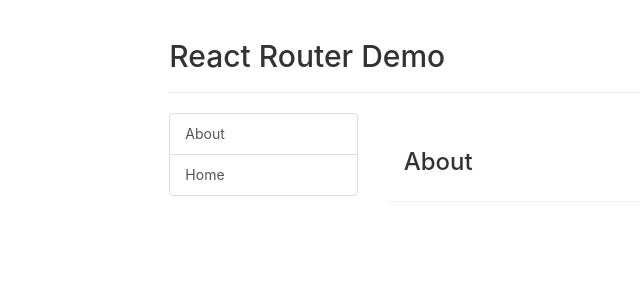
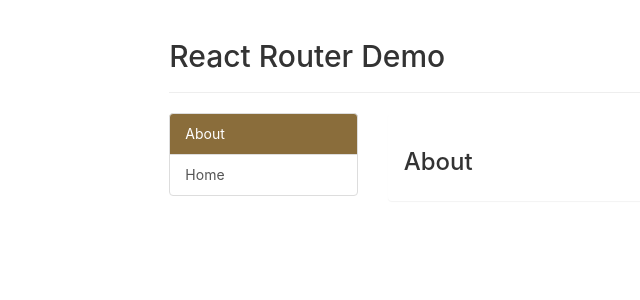
Before and after one commit to BUGHERE/hello-react, a React (Create React App) app: page /about in a window 1280 px wide. Shown: the top 300 px of the page, without its empty margins (49-689 px from the left). Built offline with nearby package versions, Linux system fonts and the light colour scheme.

Commit message:
Redirect默认地址重定向

```diff
--- a/src/App.jsx
+++ b/src/App.jsx
@@ -1,5 +1,5 @@
 import React, {Component} from 'react';
-import {Route, Switch} from 'react-router-dom'
+import {Route, Switch, Redirect} from 'react-router-dom'
 import About from './pages/About'
 import Home from './pages/Home'
 import Header from './components/Header'
@@ -16,8 +16,8 @@ export default class App extends Component {
               {/*原生（有刷跳转）*/}
               {/*<a className="list-group-item" href="./about.html">About</a>*/}
               {/*<a className="list-group-item active" href="./home.html">Home</a>*/}
-              <MyNavLink to="/about/a/b">About</MyNavLink>
-              <MyNavLink to="/home/a/b">Home</MyNavLink>
+              <MyNavLink to="/about">About</MyNavLink>
+              <MyNavLink to="/home">Home</MyNavLink>
             </div>
           </div>
           <div className="col-xs-6">
@@ -26,7 +26,8 @@ export default class App extends Component {
                 <Switch>
                   {/*注册路由*/}
                   <Route path="/about" component={About}/>
-                  <Route exact={true} path="/home" component={Home}/>
+                  <Route path="/home" component={Home}/>
+                  <Redirect to="/about"/>
                 </Switch>
               </div>
             </div>
```
